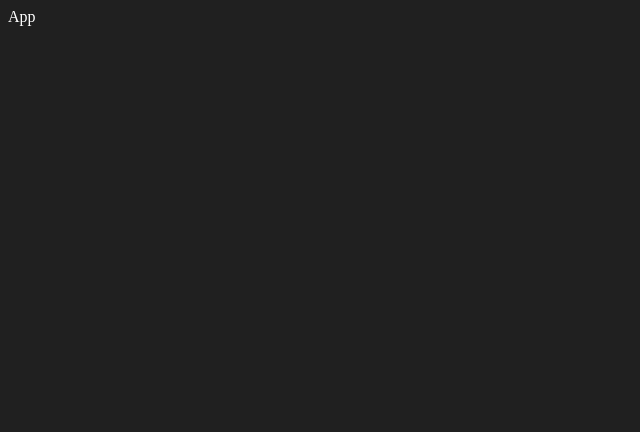
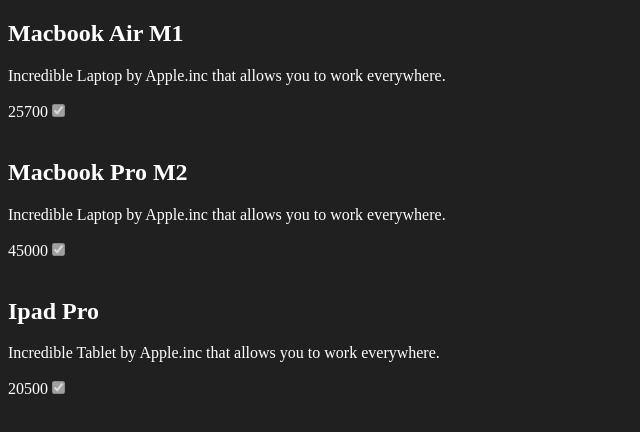
Before and after one commit to fimbres/react-query-start, a React (Vite) app: page / in a window 1280 px wide. Shown: the top 432 px of the page, without its empty margins (0-640 px from the left). Built offline with nearby package versions, Linux system fonts and the light colour scheme; data requests are answered from the project's data file.

Commit message:
fetching products data and list them in the page

```diff
--- a/src/App.tsx
+++ b/src/App.tsx
@@ -1,8 +1,11 @@
 import React from 'react'
+import Products from './components/Products';
 
 const App = () => {
   return (
-    <div>App</div>
+    <div>
+      <Products />
+    </div>
   )
 }
 
--- /dev/null
+++ b/src/api/productsAPI.ts
@@ -0,0 +1,18 @@
+import axios from 'axios'
+
+const productsApi = axios.create({
+    baseURL: 'http://localhost:3000'
+});
+
+export const getProducts = async () => {
+    const res = await productsApi.get('/products');
+    return res.data;
+}
+
+export interface IProduct {
+    id: number,
+    name: string,
+    description: string,
+    price: number,
+    inStock: boolean,
+};
--- /dev/null
+++ b/src/components/Products.tsx
@@ -0,0 +1,35 @@
+import React from 'react'
+import { useQuery } from '@tanstack/react-query';
+import { IProduct, getProducts } from '../api/productsAPI';
+
+const Products: React.FC = () => {
+  const { isError, isLoading, data, error } = useQuery<IProduct[]>({
+    queryKey: ['products'],
+    queryFn: getProducts
+  });
+
+  if(isLoading) {
+    <div>Loading...</div>
+  }
+
+  if(isError) {
+    <div>Error! {String(error) || ""}</div>
+  }
+
+  return (
+    <div>
+      {data?.map(product => (
+        <div>
+          <h2>{product.name}</h2>
+          <p>{product.description}</p>
+          <span>{product.price}</span>
+          <input type='checkbox' defaultChecked={product.inStock} disabled={true} />
+          <br />
+          <br />
+        </div>
+      ))}
+    </div>
+  )
+}
+
+export default Products;
```
